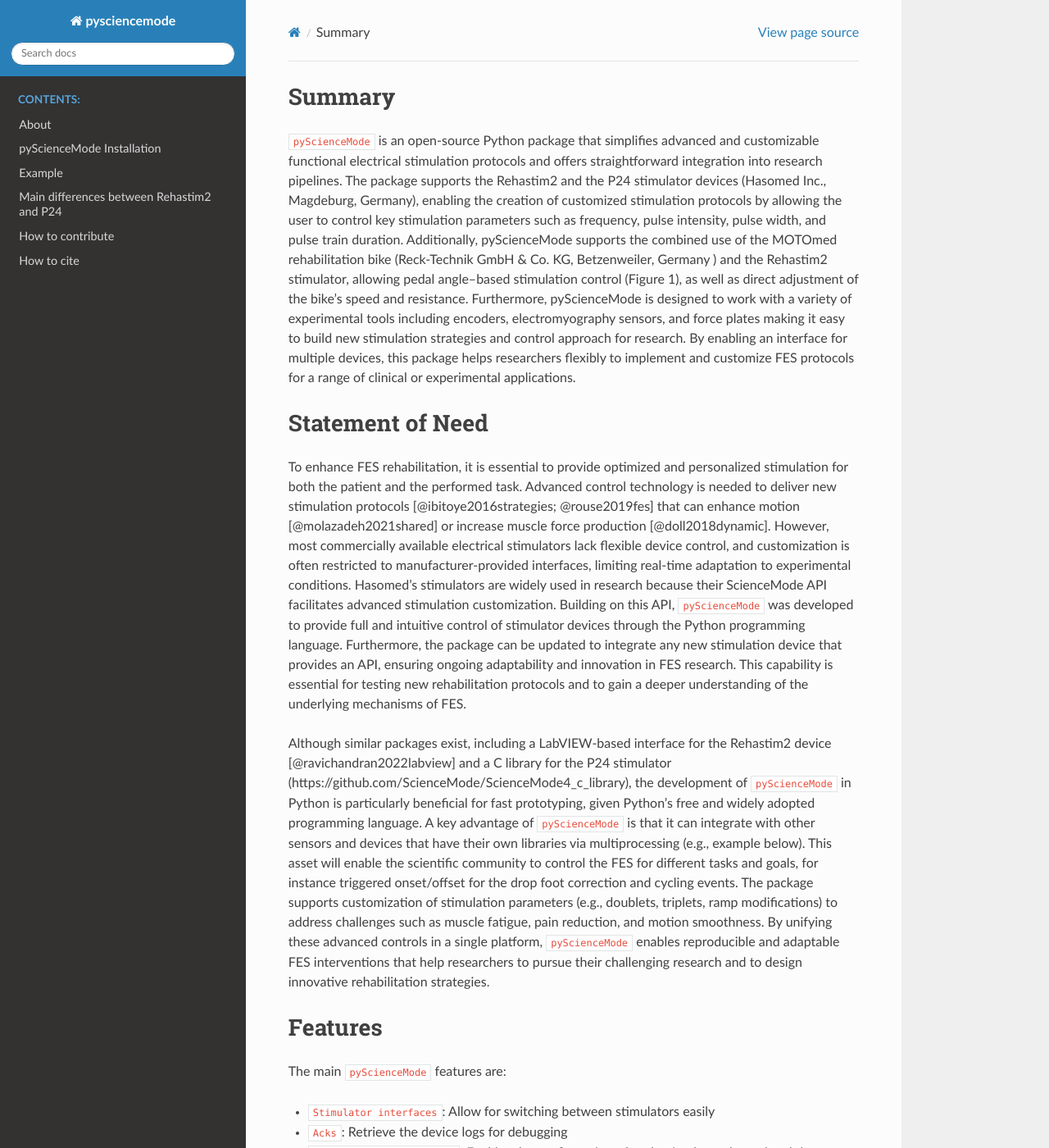
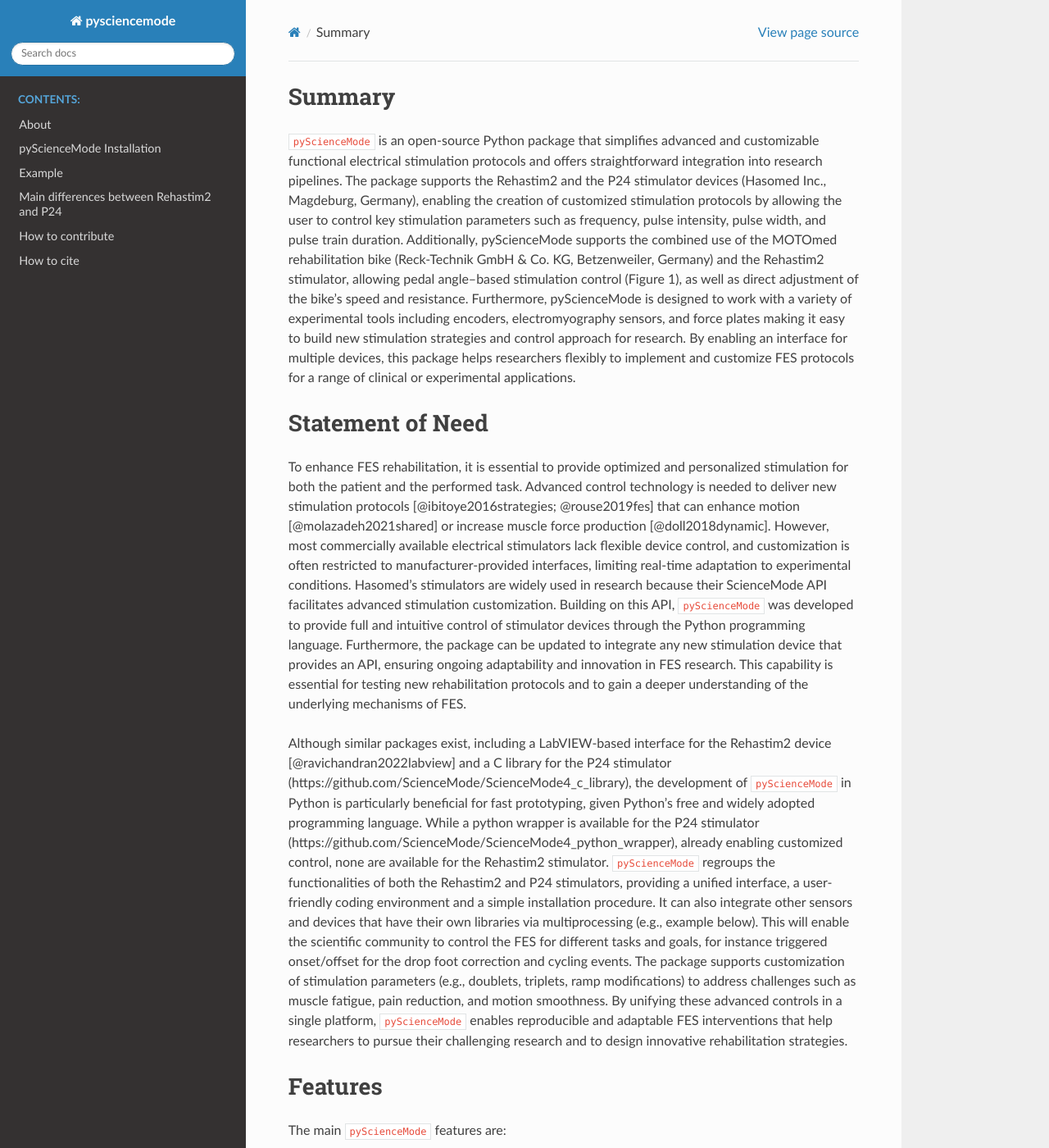
Before and after one commit to s2mLab/pyScienceMode, a Sphinx documentation site: the page built from docs/paper.md, in a window 1280 px wide and 1400 px high. Shown: the whole window at 82% size. Built offline with Sphinx 7.4.7 and the Read the Docs theme 3.1.0, drawn with Linux system fonts in a browser that asks for light colours; pages that are not in the unit, such as notebooks, are missing from menus.

Commit message:
Modification to reviewer comment on state of field

```diff
--- a/docs/paper.md
+++ b/docs/paper.md
@@ -36,7 +36,7 @@ stimulation protocols and offers straightforward integration into research pipel
 and the P24 stimulator devices (Hasomed Inc., Magdeburg, Germany), enabling the creation of customized stimulation
 protocols by allowing the user to control key stimulation parameters such as frequency, pulse intensity, pulse width,
 and pulse train duration. Additionally, pyScienceMode supports the combined use of the MOTOmed rehabilitation bike
-(Reck-Technik GmbH & Co. KG, Betzenweiler, Germany  ) and the Rehastim2 stimulator, allowing pedal angle–based
+(Reck-Technik GmbH & Co. KG, Betzenweiler, Germany) and the Rehastim2 stimulator, allowing pedal angle–based
 stimulation control (Figure 1), as well as direct adjustment of the bike’s speed and resistance. Furthermore,
 pyScienceMode is designed to work with a variety of experimental tools including encoders, electromyography sensors,
 and force plates making it easy to build new stimulation strategies and control approach for research. By enabling an
@@ -52,7 +52,7 @@ production [@doll2018dynamic]. However, most commercially available electrical s
 and customization is often restricted to manufacturer-provided interfaces, limiting real-time adaptation to experimental
 conditions. Hasomed’s stimulators are widely used in research because their ScienceMode API facilitates advanced
 stimulation customization. Building on this API, `pyScienceMode` was developed to provide full and intuitive control of
-stimulator devices through the   Python programming language. Furthermore, the package can be updated to integrate any
+stimulator devices through the Python programming language. Furthermore, the package can be updated to integrate any
 new stimulation device that provides an API, ensuring ongoing adaptability and innovation in FES research. This
 capability is essential for testing new rehabilitation protocols and to gain a deeper understanding of the underlying
 mechanisms of FES.
@@ -60,13 +60,17 @@ mechanisms of FES.
 Although similar packages exist, including a LabVIEW-based interface for the Rehastim2 device [@ravichandran2022labview]
 and a C library for the P24 stimulator (https://github.com/ScienceMode/ScienceMode4_c_library), the development of
 `pyScienceMode` in Python is particularly beneficial for fast prototyping, given Python’s free and widely adopted
-programming language.  A key advantage of `pyScienceMode` is that it can integrate with other sensors and devices
-that have their own libraries via multiprocessing (e.g., example below). This asset will enable the scientific community
-to control the FES for different tasks and goals, for instance triggered onset/offset for the drop foot correction and
-cycling events. The package supports customization of stimulation parameters (e.g., doublets, triplets, ramp
-modifications) to address challenges such as muscle fatigue, pain reduction, and motion smoothness. By unifying these
-advanced controls in a single platform, `pyScienceMode` enables reproducible and adaptable FES interventions that help
-researchers to pursue their challenging research and to design innovative rehabilitation strategies.
+programming language. While a python wrapper is available for the P24 stimulator
+(https://github.com/ScienceMode/ScienceMode4_python_wrapper), already enabling customized control, none are available
+for the Rehastim2 stimulator. `pyScienceMode` regroups the functionalities of both the Rehastim2 and P24 stimulators,
+providing a unified interface, a user-friendly coding environment and a simple installation procedure. It can also
+integrate other sensors and devices that have their own libraries via multiprocessing (e.g., example below). This will
+enable the scientific community to control the FES for different tasks and goals, for instance triggered onset/offset
+for the drop foot correction and cycling events. The package supports customization of stimulation parameters (e.g.,
+doublets, triplets, ramp modifications) to address challenges such as muscle fatigue, pain reduction, and motion
+smoothness. By unifying these advanced controls in a single platform, `pyScienceMode` enables reproducible and adaptable
+FES interventions that help researchers to pursue their challenging research and to design innovative rehabilitation
+strategies.
 
 
 # Features
```
